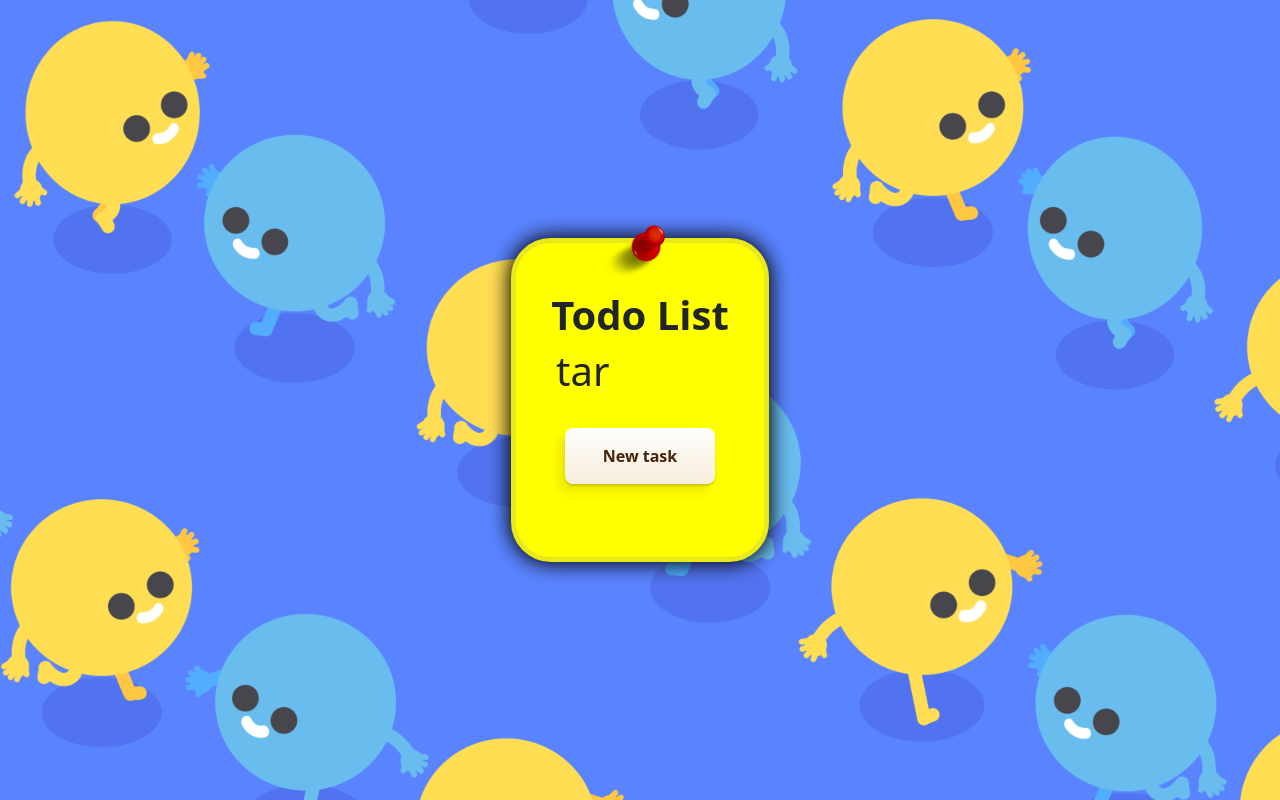
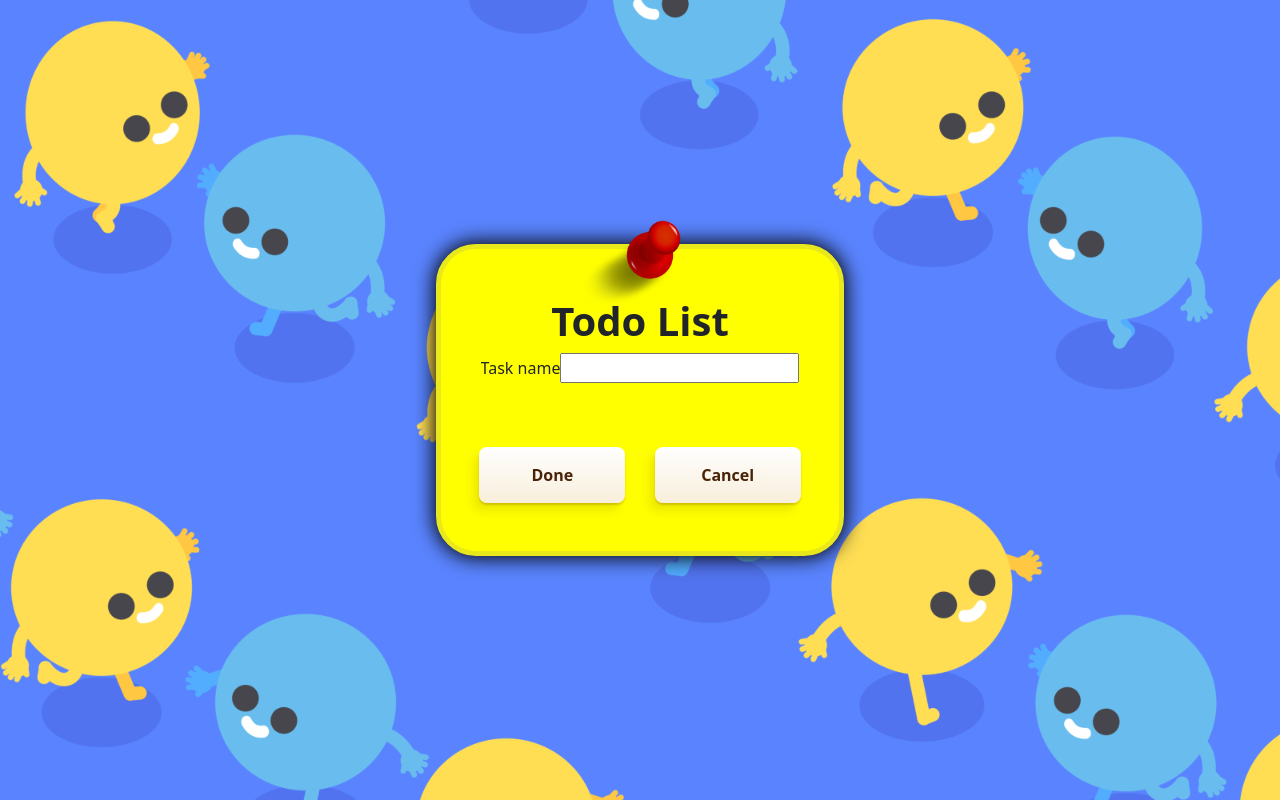
Before and after one commit to Kaique-Apolinario/Said_and_Done, an Angular app: page /create in a window 1280 px wide. Built offline with nearby package versions, Linux system fonts and the light colour scheme.

Commit message:
Tweaking Create Layout

```diff
--- a/angular.json
+++ b/angular.json
@@ -26,7 +26,6 @@
             "tsConfig": "tsconfig.app.json",
             "inlineStyleLanguage": "scss",
             "assets": [
-              "src/favicon.ico",
               "src/assets"
             ],
             "styles": [
@@ -84,7 +83,6 @@
             "tsConfig": "tsconfig.spec.json",
             "inlineStyleLanguage": "scss",
             "assets": [
-              "src/favicon.ico",
               "src/assets"
             ],
             "styles": [
--- a/src/app/app.component.html
+++ b/src/app/app.component.html
@@ -1,4 +1,4 @@
-<div class="paper d-flex p-5 flex-column position-relative align-items-center px-4">
+<div class="paper d-flex p-5 flex-column position-relative align-items-center px-4 pb-0">
     <div>
         <img src='assets/pin.png' class="pin position-absolute top-0 w-25">
     </div>
@@ -6,6 +6,15 @@
     <div class="overflow-y-scroll overflow-x-hidden w-100 px-3">
         <router-outlet></router-outlet>
     </div>
-
-    <app-button label = "New task" routerLink="/create" routerLinkActive="active" ariaCurrentWhenActive="page"></app-button>
+    @if(currentUrl === "/home") {
+    <app-button class="my-5" label="New task" routerLink="/create" routerLinkActive="active"
+        ariaCurrentWhenActive="page"></app-button>}
+    @if (currentUrl === "/create"){
+    <div class="d-flex w-100 justify-content-around">
+        <app-button class="col-5 my-5" label="Done" routerLinkActive="active" ariaCurrentWhenActive="page"
+            (taskNameHERE)="receiveTaskName($event)"></app-button>
+        <app-button class="col-5 my-5" label="Cancel" routerLink="/home" routerLinkActive="active"
+            ariaCurrentWhenActive="page"></app-button>
+    </div>
+    }
 </div>
--- a/src/app/app.component.ts
+++ b/src/app/app.component.ts
@@ -2,22 +2,28 @@ import { Component, inject, OnInit } from '@angular/core';
 import { Router, RouterLink, RouterOutlet } from '@angular/router';
 import { ReactiveFormsModule } from '@angular/forms';
 import { ButtonComponent } from './components/button/button.component';
-import { Location } from '@angular/common';
+import { HttpClient, HttpClientModule } from '@angular/common/http';
+import { CreateUpdateComponent } from './components/create-update/create-update.component';
 
 @Component({
   selector: 'app-root',
-  imports: [RouterOutlet, ButtonComponent, RouterLink, ButtonComponent],
+  imports: [RouterOutlet, ButtonComponent, RouterLink, ButtonComponent, CreateUpdateComponent],
   standalone: true,
   templateUrl: './app.component.html',
   styleUrl: './app.component.scss'
 })
 export class AppComponent implements OnInit{
 
-    private location:Location = inject(Location);
+    private router:Router = inject(Router);
+    currentUrl: string = "";
+    itWorked: string = "";
 
     ngOnInit(): void {
-      const currentUrl = this.location.path();
-      console.log(currentUrl);
+      this.router.events.subscribe(() => {this.currentUrl = this.router.url});
     }
 
+    receiveTaskName(taskName: any){
+      console.log("DALKHOMANN")
+      this.itWorked = taskName;
+    }
 }
--- a/src/app/app.config.ts
+++ b/src/app/app.config.ts
@@ -2,7 +2,8 @@ import { ApplicationConfig, provideZoneChangeDetection } from '@angular/core';
 import { provideRouter } from '@angular/router';
 
 import { routes } from './app.routes';
+import { provideHttpClient } from '@angular/common/http';
 
 export const appConfig: ApplicationConfig = {
-  providers: [provideZoneChangeDetection({ eventCoalescing: true }), provideRouter(routes)]
+  providers: [provideZoneChangeDetection({ eventCoalescing: true }), provideRouter(routes), provideHttpClient()]
 };
--- a/src/app/app.routes.ts
+++ b/src/app/app.routes.ts
@@ -3,6 +3,7 @@ import { AllTasksComponent } from './components/all-tasks/all-tasks.component';
 import { CreateUpdateComponent } from './components/create-update/create-update.component';
 
 export const routes: Routes = [
-    { path: '',  pathMatch: 'full', component: AllTasksComponent},
+    { path: 'home',  pathMatch: 'full', component: AllTasksComponent},
+    { path: '',   redirectTo: 'home', pathMatch: 'full' },
     { path: 'create',  pathMatch: 'full', component: CreateUpdateComponent},
 ];
--- a/src/app/components/all-tasks/all-tasks.component.html
+++ b/src/app/components/all-tasks/all-tasks.component.html
@@ -1,7 +1,7 @@
 <div class="w-100">
     @for (task of taskList; track task.id){
     <li>
-        <h1 class="text-capitalize d-block text-truncate">{{task.name}}</h1>
+        <p class="text-capitalize d-block text-truncate h1">{{task.name}}</p>
         <div class="TrashNPencil">
             <i class="fa-solid fa-trash"></i>
             <i class="fa-solid fa-pencil"></i>
--- a/src/app/components/all-tasks/all-tasks.component.ts
+++ b/src/app/components/all-tasks/all-tasks.component.ts
@@ -1,7 +1,7 @@
 import { Component, inject, OnInit } from '@angular/core';
 import { Task } from '../../entity/Task';
+import { ButtonComponent } from "../button/button.component";
 import { TasksService } from '../../services/tasks.service';
-import { ButtonComponent } from "../button/button.component";
 
 @Component({
   selector: 'app-all-tasks',
@@ -10,29 +10,13 @@ import { ButtonComponent } from "../button/button.component";
   styleUrl: './all-tasks.component.scss',
   imports: [ButtonComponent]
 })
-export class AllTasksComponent{
+export class AllTasksComponent implements OnInit{
 
+  private taskService:TasksService = inject(TasksService)
 
+  taskList:Task[] = [];
 
-  taskList: Task[] = [{ "id": 0, "name": "Zero", "finished": false }, {
-    "id": 1, "name": "One", "finished": false
-  }, {
-    "id": 2, "name": "Two~~~~~~~~~~~~~~~~DAAA", "finished": false
-  }, {
-    "id": 3, "name": "Three", "finished": false
-  }, {
-    "id": 4, "name": "Four", "finished": false
-  }, {
-    "id": 5, "name": "Five", "finished": false
-  },{
-    "id": 6, "name": "Six", "finished": false
-  },{
-    "id": 7, "name": "Seven", "finished": false
-  },{
-    "id": 8, "name": "Eight", "finished": false
-  },{
-    "id": 9, "name": "Nine", "finished": false
+  ngOnInit(): void {
+    this.taskService.getTasks().subscribe((response) => {this.taskList = response});
   }
-  ];
-
 }
--- a/src/app/components/button/button.component.scss
+++ b/src/app/components/button/button.component.scss
@@ -22,7 +22,6 @@ button {
     touch-action: manipulation;
     box-shadow: -6px 8px 10px rgba(81,41,10,0.1),0px 2px 2px rgba(81,41,10,0.2);
     width: 150px;
-    margin: 25px;
   }
 
   button:active {
--- a/src/app/components/button/button.component.ts
+++ b/src/app/components/button/button.component.ts
@@ -9,4 +9,5 @@ import { AppComponent } from '../../app.component';
 })
 export class ButtonComponent {
   label = input('');
+
 }
--- a/src/app/components/create-update/create-update.component.html
+++ b/src/app/components/create-update/create-update.component.html
@@ -1 +1,8 @@
-<h1>tar</h1>
+<form class="overflow-y-hidden">
+    <div class="createTaskArea">
+        <label for="taskname">Task name</label>
+        <input type="text" id="taskname" #ctrl="ngModel" name="taskname" [(ngModel)]="addTaskForms" required (ngModelChange)="sendTaskName()">
+        <br>
+    </div>
+    <p>{{addTaskForms}}</p>
+</form>
--- a/src/app/components/create-update/create-update.component.ts
+++ b/src/app/components/create-update/create-update.component.ts
@@ -1,13 +1,28 @@
-import { Component } from '@angular/core';
+import { Component, EventEmitter, HostListener, inject, Output, ElementRef } from '@angular/core';
 import { ButtonComponent } from "../button/button.component";
+import { FormControl, FormGroup, FormsModule, ReactiveFormsModule, Validators } from '@angular/forms';
+import { TasksService } from '../../services/tasks.service';
+import { Router } from '@angular/router';
 
 @Component({
   selector: 'app-create-update',
+  imports: [ReactiveFormsModule, ButtonComponent, FormsModule],
   standalone: true,
   templateUrl: './create-update.component.html',
   styleUrl: './create-update.component.scss',
-  imports: [ButtonComponent]
 })
 export class CreateUpdateComponent {
 
+  private taskService:TasksService = inject(TasksService);
+  private router:Router = inject(Router);
+
+  addTaskForms:string = "";
+
+  @Output() taskNameHERE = new EventEmitter<string>();
+
+  sendTaskName(){
+    this.taskNameHERE.emit(this.addTaskForms);
+    console.log(this.addTaskForms);
+  }
+
 }
--- a/src/app/services/tasks.service.ts
+++ b/src/app/services/tasks.service.ts
@@ -1,14 +1,14 @@
 import { HttpClient } from '@angular/common/http';
-import { Injectable } from '@angular/core';
+import { inject, Injectable } from '@angular/core';
 import { Task } from '../entity/Task';
-import { Observable } from 'rxjs/internal/Observable';
+import { Observable } from 'rxjs';
 
 @Injectable({
   providedIn: 'root'
 })
 export class TasksService {
 
-  constructor(private http: HttpClient) { }
+  private http:HttpClient = inject(HttpClient);
 
   private apiUrl: string = "http://localhost:8080/";
 
@@ -16,5 +16,7 @@ export class TasksService {
     return this.http.get<Task[]>(this.apiUrl);
   }
 
-
+  addTasks(taskList:Task[]):Observable<Task[]>{
+    return this.http.post<Task[]>(this.apiUrl + "saveAll", taskList);
+  }
 }
```
